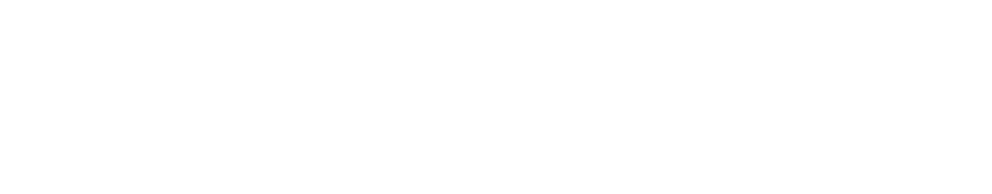
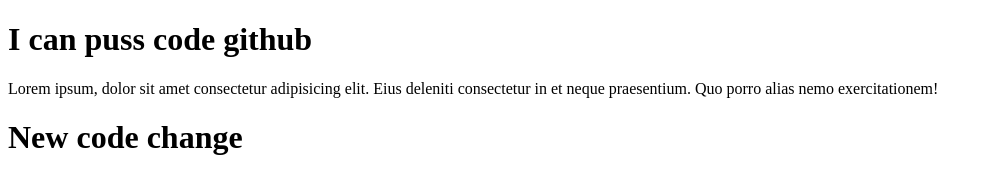
Before and after one commit to Shuvoghosh7/my-first-repo1, a plain HTML site: page index.html in a window 1280 px wide. Shown: the whole page, without its empty margins (0-992 px from the left). Drawn offline with Linux system fonts and the light colour scheme.

Commit message:
Added Headder

```diff
--- a/index.html
+++ b/index.html
@@ -7,6 +7,8 @@
     <title>Document</title>
 </head>
 <body>
-
+    <h1>I can puss code github</h1>
+    <p>Lorem ipsum, dolor sit amet consectetur adipisicing elit. Eius deleniti consectetur in et neque praesentium. Quo porro alias nemo exercitationem!</p>
+    <h1>New code change</h1>
 </body>
 </html>
```
